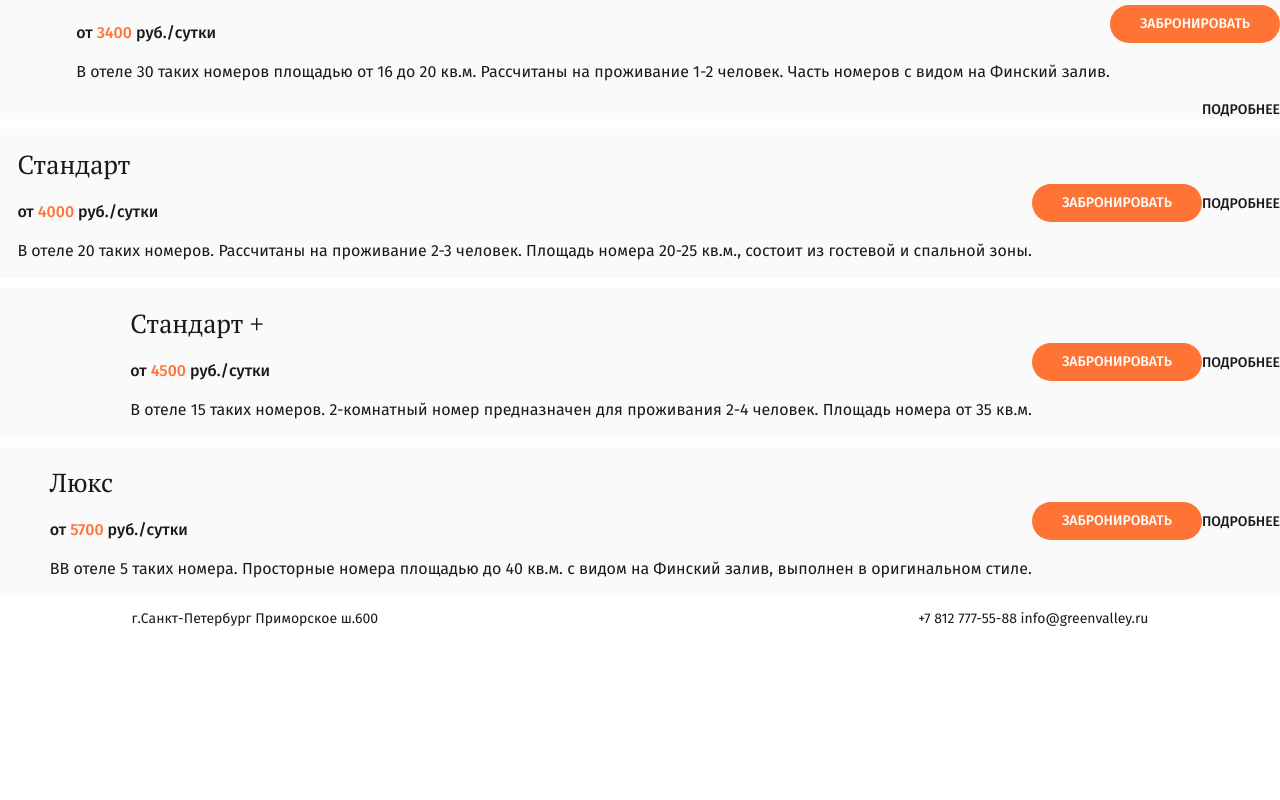
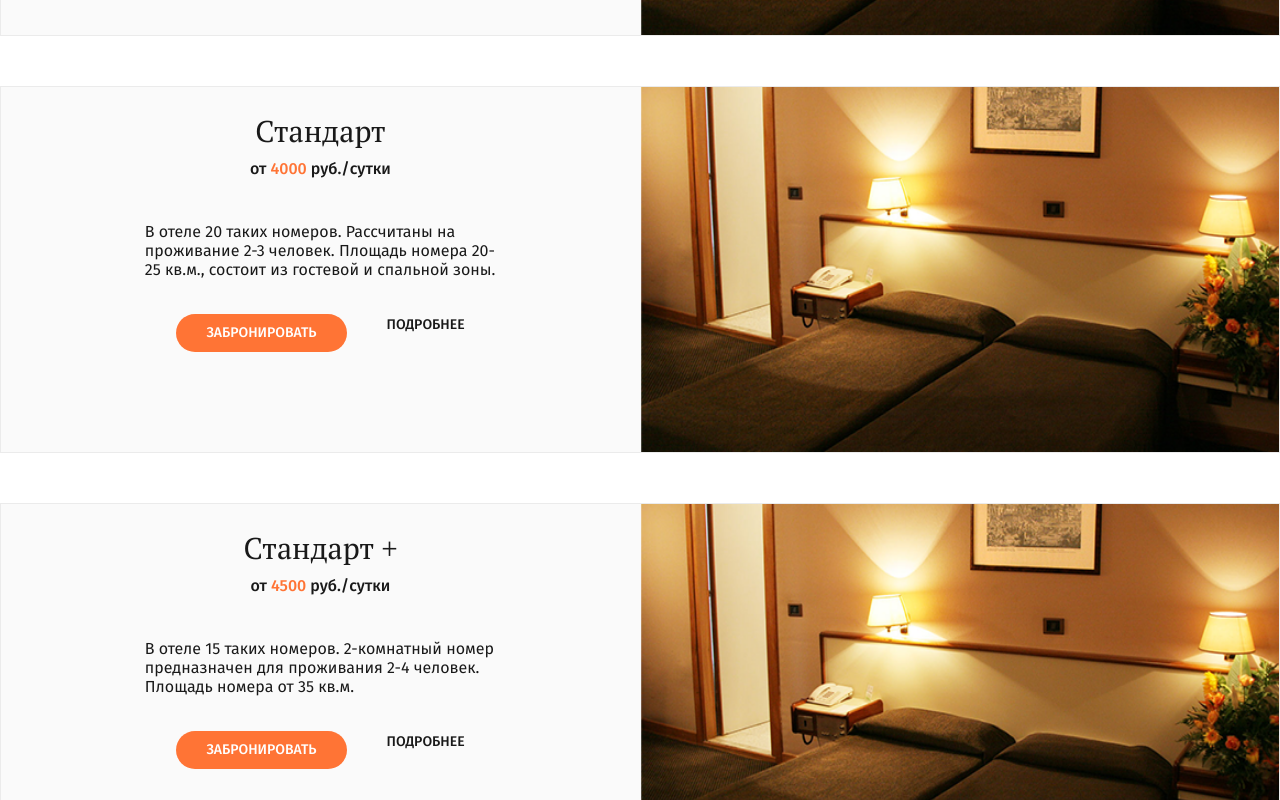
Before and after one commit to AllineAllaine/green__valley, a website: page html/room list.html in a window 1280 px wide. Shown: the part 700-1500 px from the top of the page. Before the commit the page ends 1342 px from the top, so only its background shows below. Drawn offline with Linux system fonts and the light colour scheme; a web font is replaced by a local one.

Commit message:
room list

```diff
--- a/html/room list.html
+++ b/html/room list.html
@@ -37,71 +37,87 @@
       </div>
     <h2 class="room-types__tit">Категории</h2>
 	    <div class="room-item">
-        <div class="room-item__img-inner">
-          <img src="../img/econom-room.png" class="room-item__img">
-        </div>
- 	      <div class="room-item__desc">
+        <div class="room-item__inner">
+          <div class="room-item__info">
             <h3 class="room-item__title">Эконом</h3>
             <p class="price">от <span>3400</span> руб./сутки</p>
- 	        <p class="room-item__text">В отеле 30 таких номеров площадью от 16  до 20 кв.м. Рассчитаны на проживание 1-2 человек. Часть номеров с видом на Финский залив.
+            <div class="room-item__img-inner">
+              <img src="../img/econom-room.png">
+            </div>
+ 	          <p class="room-item__text">В отеле 30 таких номеров площадью от 16  до 20 кв.м. Рассчитаны на   проживание 1-2 человек. Часть номеров с видом на Финский залив.
             </p>
-        </div>
-        <div class="btn__wrapper">
+            <div class="room-item__btns">
+              <div class="room-item__btn-wrapper">
  	              <a href="" class="btn">забронировать</a>
               </div>
-        <div class="btn__wrapper">
+              <div class="room-item__btn__wrapper">
  	              <a href="" class="more">подробнее</a>
               </div>
             </div>
+          </div>
+        </div>
+     	</div>
 	    <div class="room-item">
-        <div class="room-item__img-inner">
-          <img src="" class="room-item__img">
-        </div>
- 	      <div class="room-item__desc">
+        <div class="room-item__inner">
+          <div class="room-item__info">
  	        <h3 class="room-item__title">Стандарт</h3>
  	        <p class="price">от <span>4000</span> руб./сутки</p>
+          <div class="room-item__img-inner">
+            <img src="../img/econom-room.png">
+          </div>
  	        <p class="room-item__text">В отеле 20 таких номеров. Рассчитаны на проживание 2-3 человек. Площадь номера 20-25 кв.м., состоит из гостевой и спальной зоны.
           </p>
+          <div class="room-item__btns">
+            <div class="room-item__btn-wrapper">
+                <a href="" class="btn">забронировать</a>
             </div>
- 	      <div class="btn__wrapper">
- 	        <a  href="" class="btn">забронировать</a>
-        </div>
-        <div class="btn__wrapper">
+            <div class="room-item__btn__wrapper">
                 <a href="" class="more">подробнее</a>
             </div>
           </div>
+          </div>
+        </div>
+      </div>
 	    <div class="room-item">
-        <div class="room-item__img-inner">
-          <img src="" class="room-item__img">
-        </div>
- 	      <div class="room-item__desc">
+        <div class="room-item__inner">
+          <div class="room-item__info">
  	        <h3 class="room-item__title">Стандарт +</h3>
  	        <p class="price">от <span>4500</span> руб./сутки</p>
+          <div class="room-item__img-inner">
+            <img src="../img/econom-room.png">
+          </div>
  	        <p class="room-item__text">В отеле 15 таких номеров. 2-комнатный номер предназначен для проживания 2-4 человек. Площадь номера от 35 кв.м.
           </p>
+ 	      <div class="room-item__btns">
+            <div class="room-item__btn-wrapper">
+                <a href="" class="btn">забронировать</a>
             </div>
- 	      <div class="btn__wrapper">
- 	        <a  href="" class="btn">забронировать</a>
-        </div>
-        <div class="btn__wrapper">
+            <div class="room-item__btn__wrapper">
                 <a href="" class="more">подробнее</a>
             </div>
           </div>
+          </div>
+        </div>
+      </div>
      	<div class="room-item">
-        <div class="room-item__img-inner">
-          <img src="" class="room-item__img">
-        </div>
- 	      <div class="room-item__desc">
+        <div class="room-item__inner">
+          <div class="room-item__info">
  	        <h3 class="room-item__title">Люкс</h3>
  	        <p class="price">от <span>5700</span> руб./сутки</p>
+          <div class="room-item__img-inner">
+            <img src="../img/econom-room.png">
+          </div>
  	        <p class="room-item__text">ВВ отеле 5 таких номера. Просторные номера площадью до 40 кв.м. с видом на Финский залив, выполнен в оригинальном cтиле.
           </p>
+        <div class="room-item__btns">
+            <div class="room-item__btn-wrapper">
+                <a href="" class="btn">забронировать</a>
             </div>
- 	      <div class="btn__wrapper">
- 	        <a  href="" class="btn">забронировать</a>
+            <div class="room-item__btn__wrapper">
+                <a href="" class="more">подробнее</a>
             </div>
-        <div class="btn__wrapper">
- 	        <a href="" class="more">подробнее</a>
+          </div>
+          </div>
         </div>
       </div>
     </section>
@@ -111,7 +127,7 @@
       <p>г.Санкт-Петербург Приморское ш.600
       </p>
     </div>
-    <a href="/" class="logo"><img src="" alt="">
+    <a href="/" class="logo"><img src="../img/logo.png" alt="">
     </a>
     <ul class="social">
       <li class="social__vk"><a href=""></a></li>
--- a/less/blocks/btn.less
+++ b/less/blocks/btn.less
@@ -17,6 +17,17 @@
   display: inline-block;
   border: none;
   outline: none;
+  margin-bottom: 0;
+  touch-action: manipulation;
+  cursor: pointer;
+  outline: 0;
+  transition: ease-in-out all 400ms;
+
+
+
+a {
+    text-decoration: none;
+}
 
           &:hover {
 
--- a/less/blocks/room-item.less
+++ b/less/blocks/room-item.less
@@ -1,24 +1,49 @@
 .room-item{
 
+    @media (min-width: @screen-lg){
+    position: relative;
+    display: flex;
+    justify-content: flex-start;
+    padding-bottom: 80px;
+}
 
-	background: @gray-lightest;
-	display: flex;
-    flex-wrap:wrap;
-   // flex-direction:row;
-   justify-content:flex-end;
-   align-items:center;
+    width: 100%;
+    border: 1px solid #ebebeb;
+    background-color: @gray-lightest;
+    text-align: center;
+    padding: 35px 0;
+    margin-bottom: 50px;
+    display: flex;
+    flex-direction: column;
 
-    margin-top: 10px;
 
-    @media and (min-width: @screen-lg) { //от 1200
-    //flex-direction:row-reverse;
-    flex-wrap:nowrap;
+	&__inner {
+        @media (min-width: @screen-lg){
+    width: 50%;
+}
     }
 
     &__img-inner {
-    	max-width: 580px;
-    	max-height: 300px;
-    	background: @gray-lightest;
+
+    @media (min-width: @screen-lg) {
+    width: 50%;
+    margin: 0;
+    position: absolute;
+    top: 0;
+    right: 0;
+    }
+
+    display: inline-block;
+    width: 100%;
+    height: 100%;
+    overflow: hidden;
+    margin-top: 30px;
+
+    & img {
+    width: 100%;
+    height: 100%;
+    }
+
 
     }
 
@@ -30,16 +55,57 @@
     	line-height: 19px;
     	vertical-align: middle;
     	color:@gray-darkest;
+        margin: 0;
+
+        @media (min-width: @screen-sm) {
+        font-size: @text-size-h2;
+}
 	}
 
 	&__text {
 
-    	font-family: @font-family;
-    	font-size: @text-size;
-    	line-height: 22px;
-    	vertical-align: middle;
-    	color:@gray-darkest;
+    @media (min-width: @screen-lg){
+    width: 65%;
+    }
+   @media (min-width: @screen-sm){
+    width: 55%;
+   }
+
+    width: 90%;
+    display: inline-block;
+    text-align: left;
+    margin-top: 25px;
+    margin-bottom: 35px;
+
+    & p {
+    margin: 0;
+    }
+
+
+
 	}
+
+    &__btns {
+        @media (min-width: @screen-sm){
+    display: flex;
+    flex-direction: row;
+    justify-content: center;
+}
+
+
+    display: flex;
+    flex-direction: column;
+
+    }
+
+    &__btn-wrapper {
+
+    @media (min-width: @screen-sm){
+    margin-right: 40px;
+    }
+
+    margin-bottom: 20px;
+    }
 
 
 }
```
Also changed, not shown: public/css/style.css. Lines whose indentation alone changed are shown as unchanged.
